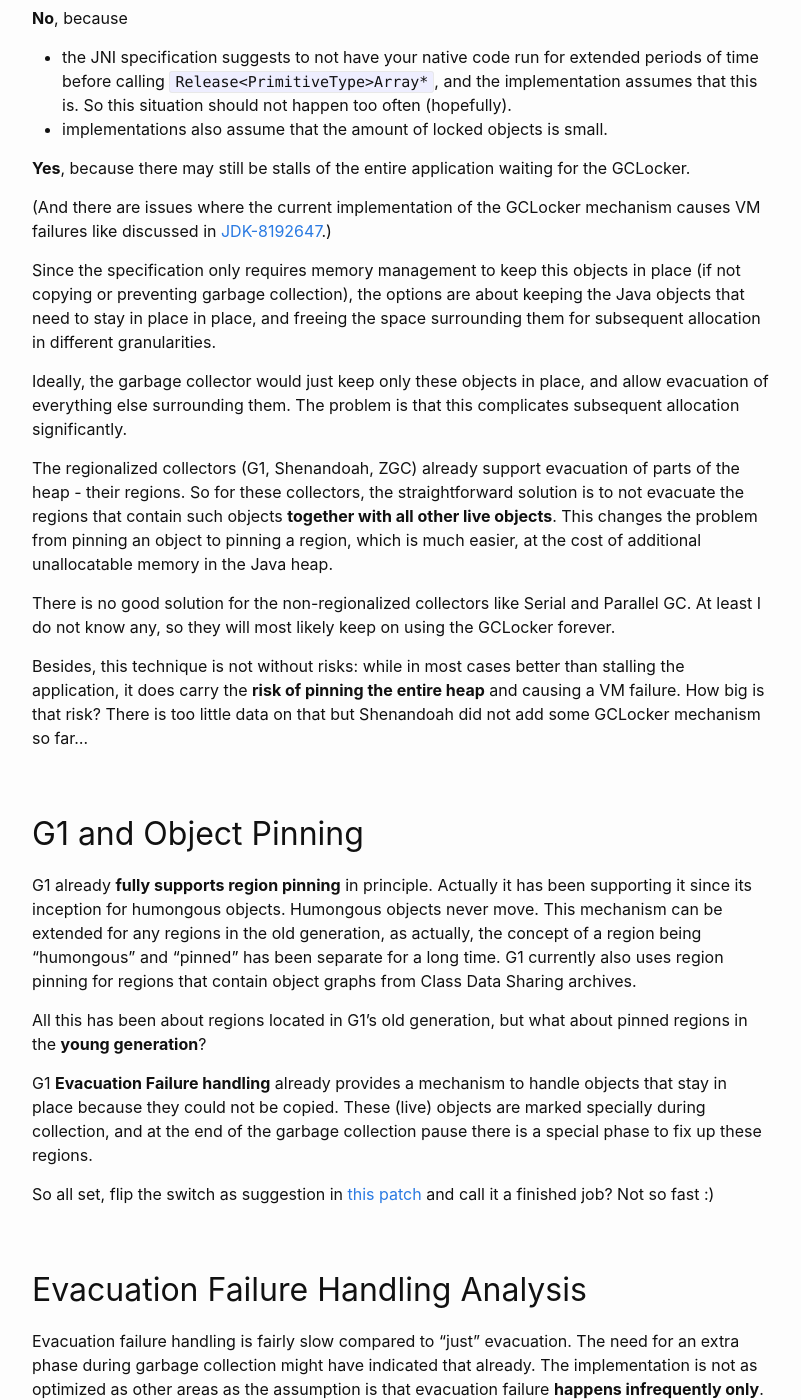
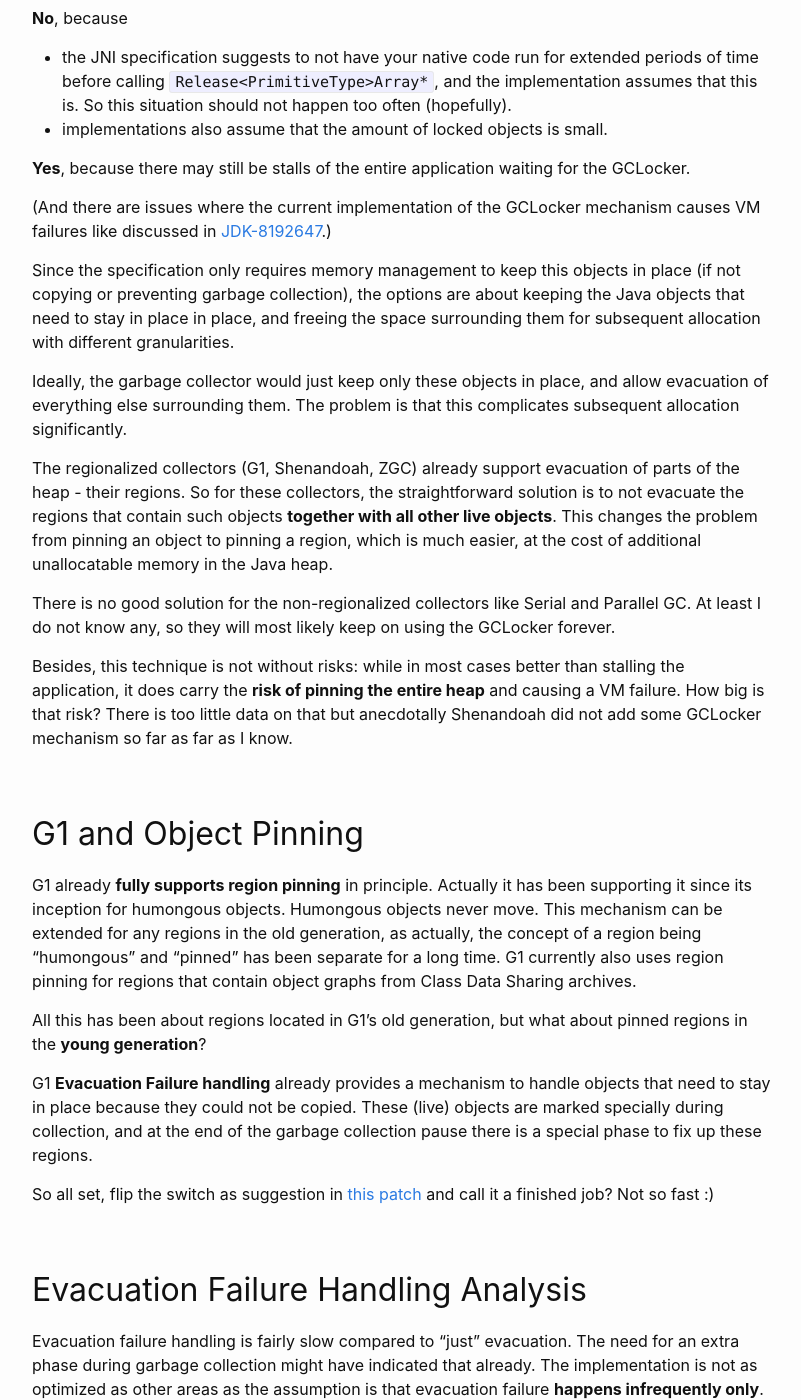
Before and after one commit to tschatzl/tschatzl.github.io, a Jekyll site: the page built from _posts/2021-06-28-evacuation-failure.md, in a window 1280 px wide and 1400 px high, scrolled down 1005 px. Shown: the whole window, without its empty margins (238-1039 px from the left). Built offline with Jekyll 4.4.1, drawn with Linux system fonts in a browser that asks for light colours; some of the changed text lies outside the part shown.

Commit message:
Some final corrections

```diff
--- a/_posts/2021-06-28-evacuation-failure.md
+++ b/_posts/2021-06-28-evacuation-failure.md
@@ -30,7 +30,7 @@ Is this a problem? Both no and yes :)
 
 (And there are issues where the current implementation of the GCLocker mechanism causes VM failures like discussed in [JDK-8192647](https://bugs.openjdk.java.net/browse/JDK-8192647).)
 
-Since the specification only requires memory management to keep this objects in place (if not copying or preventing garbage collection), the options are about keeping the Java objects that need to stay in place in place, and freeing the space surrounding them for subsequent allocation in different granularities.
+Since the specification only requires memory management to keep this objects in place (if not copying or preventing garbage collection), the options are about keeping the Java objects that need to stay in place in place, and freeing the space surrounding them for subsequent allocation with different granularities.
 
 Ideally, the garbage collector would just keep only these objects in place, and allow evacuation of everything else surrounding them. The problem is that this complicates subsequent allocation significantly.
 
@@ -38,7 +38,7 @@ The regionalized collectors (G1, Shenandoah, ZGC) already support evacuation of
 
 There is no good solution for the non-regionalized collectors like Serial and Parallel GC. At least I do not know any, so they will most likely keep on using the GCLocker forever.
 
-Besides, this technique is not without risks: while in most cases better than stalling the application, it does carry the **risk of pinning the entire heap** and causing a VM failure. How big is that risk? There is too little data on that but Shenandoah did not add some GCLocker mechanism so far...
+Besides, this technique is not without risks: while in most cases better than stalling the application, it does carry the **risk of pinning the entire heap** and causing a VM failure. How big is that risk? There is too little data on that but anecdotally Shenandoah did not add some GCLocker mechanism so far as far as I know.
 
 ## G1 and Object Pinning
 
@@ -46,7 +46,7 @@ G1 already **fully supports region pinning** in principle. Actually it has been
 
 All this has been about regions located in G1's old generation, but what about pinned regions in the **young generation**?
 
-G1 **Evacuation Failure handling** already provides a mechanism to handle objects that stay in place because they could not be copied. These (live) objects are marked specially during collection, and at the end of the garbage collection pause there is a special phase to fix up these regions.
+G1 **Evacuation Failure handling** already provides a mechanism to handle objects that need to stay in place because they could not be copied. These (live) objects are marked specially during collection, and at the end of the garbage collection pause there is a special phase to fix up these regions.
 
 So all set, flip the switch as suggestion in [this patch](https://github.com/openjdk/jdk/compare/master...tschatzl:full-pin-support) and call it a finished job? Not so fast :)
 
```
Also changed, not shown: other parts of _posts/2021-06-28-evacuation-failure.md (+3 -3 lines).
